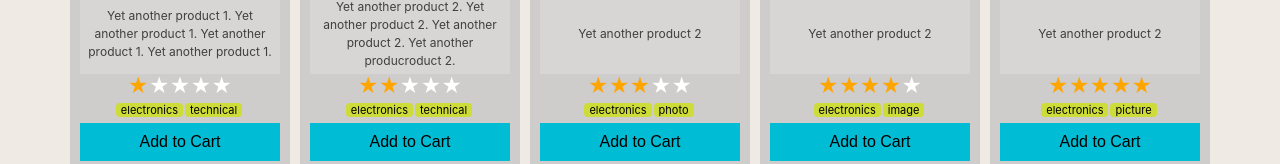
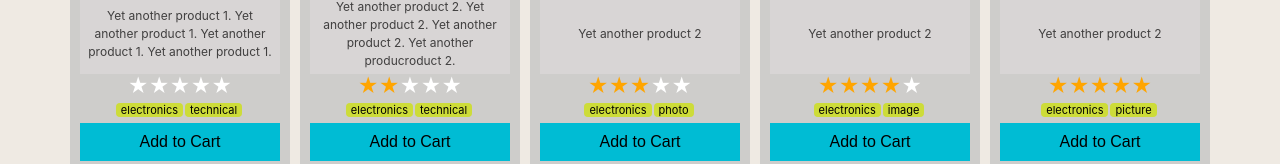
Before and after one commit to rajeshpillai/react-tutorial-ecommerce, a React (Create React App) app: page / in a window 1280 px wide. Shown: the part 459-623 px from the top of the page. Built offline with nearby package versions, Linux system fonts and the light colour scheme.

Commit message:
removed key related error

```diff
--- a/src/App.js
+++ b/src/App.js
@@ -42,7 +42,7 @@ class App extends Component {
           "Yet another product 1. Yet another product 1. Yet another product 1. Yet another product 1. ",
         featured_image_url: "https://placekitten.com/200/300",
         qoh: 1,
-        rating: 1,
+        rating: 0,
         tags:["electronics","technical"]
       },
       {
--- a/src/components/rating.js
+++ b/src/components/rating.js
@@ -21,7 +21,7 @@ export default class Rating extends React.Component {
 
         const startView=[1,2,3,4,5].map(d=>{
             var fontcolor = (d<=this.state.rating)?"orange":"white";
-            return(<span className="pointer star" style={{color:fontcolor}} onClick={()=>this.saveRating(d)} >&#x2605;</span>)
+            return(<span key={d} className="pointer star" style={{color:fontcolor}} onClick={()=>this.saveRating(d)} >&#x2605;</span>)
         })
 
 
--- a/src/features/cartview.js
+++ b/src/features/cartview.js
@@ -8,7 +8,7 @@ const CartView = function (props) {
         console.log(item);
         cartTotal += item.product.price;
         return <li key={item.cartId}>
-            <span className="item-name"e>{item.product.title}</span>
+            <span className="item-name">{item.product.title}</span>
             <span className="float-right">
 
 
--- a/src/features/product.js
+++ b/src/features/product.js
@@ -13,7 +13,7 @@ class Product extends Component {
     render() {
         let product = this.props.product;
         const tagsView =product.tags.map((tag,i)=>{
-            return <React.Fragment>
+            return <React.Fragment key={tag} >
                 <a className="tag" href="#" onClick={() => {
                     this.filterProductsByTag(tag);
                   }} >
--- a/src/features/products.js
+++ b/src/features/products.js
@@ -9,7 +9,7 @@ export default class Products extends Component {
         let products = this.props.products;
         let productView = products.map((product) => {
             return (
-                <Product onAddToCart={this.props.onAddToCart} onChangeRating={(val)=>{this.props.onChangeRating(product.id,val)}} key={product.id} product={product}
+                <Product key={product.title} onAddToCart={this.props.onAddToCart} onChangeRating={(val)=>{this.props.onChangeRating(product.id,val)}} key={product.id} product={product}
                  popupClass="p-image" filterProductsByTag={this.props.filterProductsByTag}/>
             )
         })
```
